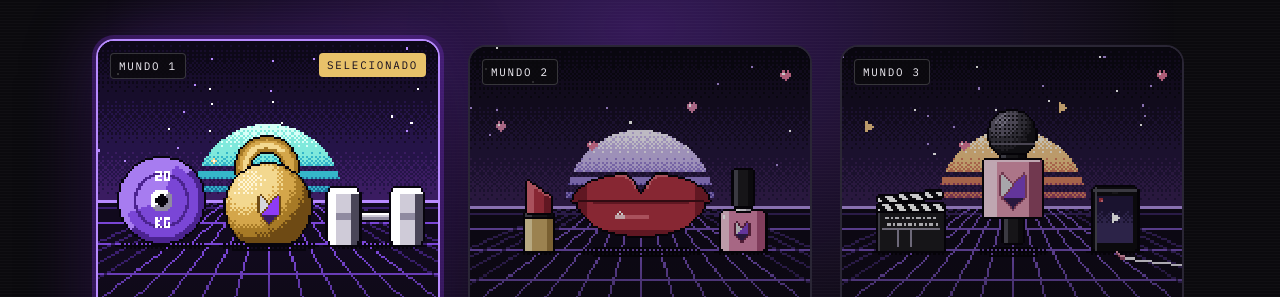
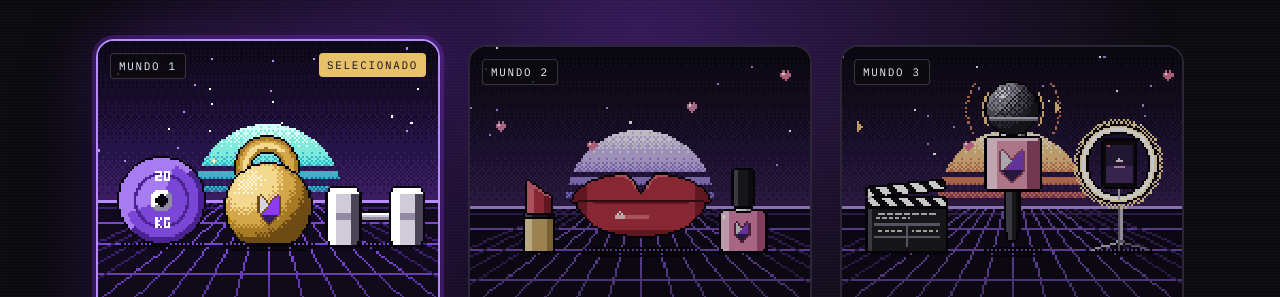
Before and after one commit to mac3dos/mac3dos.github.io, a plain HTML site: page docs/index.html in a window 1280 px wide. Shown: the part 244-541 px from the top of the page. Drawn offline with Linux system fonts and the light colour scheme.

Commit message:
Mundo 3: desenho com ring light, ondas de som e claquete maior
Co-Authored-By: Claude Opus 5.5 <noreply@anthropic.com>

```diff
--- a/docs/index.html
+++ b/docs/index.html
@@ -174,7 +174,7 @@ h1 span{color:var(--purple-soft)}
 
     <a class="world" href="criadores.html" data-i="2">
       <div class="shot">
-        <canvas class="pix" data-scene="criadores" role="img" aria-label="Cena em pixel art: mini microfone com cubo rosa, claquete batendo e celular gravando, com corações subindo"></canvas>
+        <canvas class="pix" data-scene="criadores" role="img" aria-label="Cena em pixel art: microfone com cubo rosa soltando ondas de som, claquete batendo e ring light com celular gravando"></canvas>
         <span class="tag">Mundo 3</span><span class="cursor">Selecionado</span>
         <h2 class="name">Criadores de conteúdo</h2>
       </div>
@@ -441,66 +441,102 @@ function pixelScene(cv, kind){
 
   function criadores(t, hz, fy){
     const bob = Math.round(Math.sin(t * 2.4) * 1.5);
-    const CHALK = col("#8d86a3"), SCR = [col("#24164a"), col("#3b2a6e")], CABLE = col("#e6e1ee");
+    const CHALK = col("#cfcbd8"), CHALK2 = col("#6f6880");
+    const STEEL = ["#1a1822","#34303f","#5a5568","#9a94ad","#e8e4f2"].map(col);
+    const SILV = [col("#6c6780"), col("#b9b4c8"), col("#f4f1fa")];
+    const LIGHT = [col("#ffe7b3"), col("#fff6dc"), col("#ffffff")];
 
-    // claquete, à esquerda: prancha preta com riscos de giz e barra listrada que abre e bate
-    const kx = Math.round(W * .2), kw = Math.round(U * .12), kh = Math.round(U * .14);
+    // claquete, à esquerda: prancha preta com quadro de giz e barra listrada que abre e bate
+    const kx = Math.round(W * .19), kw = Math.round(U * .14), kh = Math.round(U * .16);
     const x0 = kx - kw, x1 = kx + kw, y0 = fy - kh;
     shadow(kx, fy + 1, kw + 3, 2);
-    const chalkY = y0 + Math.round(kh * .45);
+    const r1 = y0 + Math.round(kh * .42), r2 = y0 + Math.round(kh * .72);
     shape(x0, y0, x1, fy, (x, y) => x >= x0 && x <= x1 && y >= y0 && y <= fy, (x, y) => {
-      let c = x === x0 ? DARKC[2] : DARKC[1];
-      if ((y === chalkY && x > x0 + 1 && x < x1 - 1) || (y > chalkY && y < fy - 1 && (x === kx || x === x0 + Math.round(kw * .6)))) c = CHALK;
-      if (y > y0 + 1 && y < chalkY - 1 && x > x0 + 2 && x < x1 - 2 && (y - y0) % 3 === 0 && (x * 7 + y) % 5 < 3) c = col("#d6d5dc");
+      let c = x <= x0 + 1 ? DARKC[2] : DARKC[1];
+      const inner = x > x0 + 2 && x < x1 - 2 && y > y0 + 1 && y < fy - 1;
+      if (inner && (y === r1 || y === r2)) c = CHALK2;
+      if (inner && y > r1 && x === kx) c = CHALK2;
+      // "títulos" escritos a giz
+      if (y === y0 + 3 && x > x0 + 3 && x < x1 - 3 && (x % 4) !== 0) c = CHALK;
+      if (y === y0 + 5 && x > x0 + 3 && x < kx + 2 && (x % 3) !== 0) c = CHALK;
+      if (y === r1 + 3 && ((x > x0 + 3 && x < kx - 2) || (x > kx + 2 && x < x1 - 3)) && (x % 3) !== 1) c = CHALK;
       put(x, y, c);
     });
-    const stripe = (u, v) => ((Math.floor(u) - Math.floor(v)) % 6 + 6) % 6 < 3 ? WHITE : DARKC[0];
-    shape(x0, y0 - 3, x1, y0 - 1, (x, y) => x >= x0 && x <= x1 && y >= y0 - 3 && y <= y0 - 1, (x, y) => put(x, y, stripe(x - x0, y)));
+    const stripe = (u, v) => ((Math.floor(u) - Math.floor(v)) % 8 + 8) % 8 < 4 ? WHITE : DARKC[0];
+    shape(x0, y0 - 4, x1, y0 - 1, (x, y) => x >= x0 && x <= x1 && y >= y0 - 4 && y <= y0 - 1, (x, y) => put(x, y, stripe(x - x0, y)));
     const ph = (t % 2.4) / 2.4;
-    const a = Math.max(0, ph < .75 ? .5 * Math.sin(ph / .75 * Math.PI / 2) : .5 * (1 - (ph - .75) / .06));
-    const pvx = x0, pvy = y0 - 4, L = x1 - x0, ca = Math.cos(a), sa = Math.sin(a);
-    const onBar = (x, y) => { const dx = x - pvx + .5, dy = y - pvy + .5, u = dx * ca - dy * sa, v = dx * sa + dy * ca; return u >= 0 && u <= L && v >= -2.6 && v <= .4; };
-    shape(x0, pvy - Math.ceil(L * .5) - 4, x1 + 1, pvy + 1, onBar, (x, y) => { const dx = x - pvx + .5, dy = y - pvy + .5; put(x, y, stripe(dx * ca - dy * sa, dx * sa + dy * ca)); });
+    const a = Math.max(0, ph < .72 ? .55 * Math.sin(ph / .72 * Math.PI / 2) : .55 * (1 - (ph - .72) / .06));
+    const pvx = x0, pvy = y0 - 5, L = x1 - x0, ca = Math.cos(a), sa = Math.sin(a);
+    const onBar = (x, y) => { const dx = x - pvx + .5, dy = y - pvy + .5, u = dx * ca - dy * sa, v = dx * sa + dy * ca; return u >= 0 && u <= L && v >= -3.6 && v <= .4; };
+    shape(x0, pvy - Math.ceil(L * .56) - 5, x1 + 1, pvy + 1, onBar, (x, y) => { const dx = x - pvx + .5, dy = y - pvy + .5; put(x, y, stripe(dx * ca - dy * sa, dx * sa + dy * ca)); });
+    put(x0, y0 - 5, SILV[2]); put(x0 + 1, y0 - 5, SILV[1]); put(x0, y0 - 4, SILV[1]);
+    // "clap!" quando bate
+    if (ph > .78 && ph < .9) [[-3, -9], [-5, -6], [-2, -12]].forEach(([dx, dy]) => { put(x1 + 2 - dx, y0 + dy, col("#ffc46b")); put(x1 + 3 - dx, y0 + dy - 1, col("#ffc46b")); });
 
-    // celular gravando, à direita: tela com REC piscando e cabo com protetor rosa
-    const px = Math.round(W * .8), pw = Math.round(U * .075), phh = Math.round(U * .23);
-    const qx0 = px - pw, qx1 = px + pw, qy0 = fy - phh;
-    shadow(px, fy + 1, pw + 3, 2);
-    shape(qx0, qy0, qx1, fy, (x, y) => x >= qx0 && x <= qx1 && y >= qy0 && y <= fy && !((y === qy0 || y === fy) && (x === qx0 || x === qx1)), (x, y) => {
-      const inScr = x > qx0 + 1 && x < qx1 - 1 && y > qy0 + 3 && y < fy - 3;
-      let c = x === qx0 + 1 || y === qy0 + 1 ? DARKC[2] : DARKC[0];
-      if (inScr) c = (y - qy0) / phh + dith(x, y) * .3 > .62 ? SCR[1] : SCR[0];
-      if (y === qy0 + 2 && Math.abs(x - px) <= 1) c = DARKC[1];
-      put(x, y, c);
+    // ring light com celular gravando, à direita
+    const rx = Math.round(W * .81), R = Math.round(U * .14), rcy = fy - Math.round(U * .31);
+    shadow(rx, fy + 1, R, 2);
+    // tripé
+    line(rx, rcy + R, rx, fy - 3, SILV[0]); line(rx + 1, rcy + R, rx + 1, fy - 3, SILV[1]);
+    line(rx, fy - 4, rx - Math.round(R * .7), fy, SILV[1]); line(rx + 1, fy - 4, rx + Math.round(R * .7) + 1, fy, SILV[0]); line(rx, fy - 4, rx, fy, SILV[0]);
+    // brilho em volta do anel
+    const pulse = .5 + .5 * Math.sin(t * 3);
+    for (let y = rcy - R - 3; y <= rcy + R + 3; y++) for (let x = rx - R - 3; x <= rx + R + 3; x++) {
+      const d = Math.hypot(x - rx + .5, y - rcy + .5);
+      if (d > R + .6 && d < R + 3 && dith(x, y) < .32 + pulse * .25) put(x, y, col("#ffd98a"));
+    }
+    shape(rx - R, rcy - R, rx + R, rcy + R, (x, y) => { const d = Math.hypot(x - rx + .5, y - rcy + .5); return d <= R && d >= R - 3; }, (x, y) => {
+      const d = Math.hypot(x - rx + .5, y - rcy + .5);
+      put(x, y, d > R - 1 ? LIGHT[0] : d > R - 2 ? LIGHT[2] : LIGHT[1]);
     });
-    if (Math.sin(t * 4) > -.2) { put(qx0 + 3, qy0 + 5, RED[2]); put(qx0 + 4, qy0 + 5, RED[2]); put(qx0 + 3, qy0 + 6, RED[2]); put(qx0 + 4, qy0 + 6, RED[3]); }
-    const PLAY = ["X...","XXX.","XXXX","XXX.","X..."], pcy = qy0 + Math.round(phh * .48);
-    PLAY.forEach((row, j) => [...row].forEach((ch, i) => { if (ch === "X") put(px - 1 + i, pcy - 2 + j, WHITE); }));
-    line(px + 1, fy + 1, px + 5, fy + 4, CABLE); line(px + 5, fy + 4, W - 1, fy + 7, CABLE);
-    for (let i = 0; i < 4; i++) { put(px + 1 + i, fy + 1 + Math.round(i * .75), PINK[1]); put(px + 1 + i, fy + 2 + Math.round(i * .75), PINK[0]); }
+    // celular no meio do anel: tela com REC e um rostinho gravando
+    const pw = Math.max(3, Math.round(R * .38)), phh = Math.round(R * 1.15);
+    const qx0 = rx - pw, qx1 = rx + pw, qy0 = rcy - Math.round(phh / 2), qy1 = qy0 + phh;
+    line(rx, qy1, rx, rcy + R - 2, SILV[1]);
+    shape(qx0, qy0, qx1, qy1, (x, y) => x >= qx0 && x <= qx1 && y >= qy0 && y <= qy1, (x, y) => {
+      const scr = x > qx0 && x < qx1 && y > qy0 + 1 && y < qy1 - 1;
+      put(x, y, scr ? ((y - qy0) / phh > .55 ? col("#4b2a7a") : col("#2a1a4a")) : DARKC[0]);
+    });
+    const fx = rx, fyy = qy0 + Math.round(phh * .45);
+    put(fx, fyy - 1, PINK[2]); put(fx - 1, fyy, PINK[2]); put(fx, fyy, PINK[2]); put(fx + 1, fyy, PINK[2]);
+    for (let x = fx - 2; x <= fx + 2; x++) put(x, fyy + 3, PINK[1]);
+    if (Math.sin(t * 4) > -.2) { put(qx0 + 1, qy0 + 2, RED[2]); put(qx0 + 2, qy0 + 2, RED[3]); }
 
-    // mini microfone no centro: grade redonda, cabo preto e cubo rosa com a logo
-    const mx = Math.round(W / 2), cs = Math.round(U * .2), hw = Math.max(2, Math.round(U * .028));
-    const cb = fy - Math.round(U * .12) + bob, ct = cb - cs, half = Math.round(cs / 2);
-    shadow(mx, fy + 1, half + 3, 3 - (bob > 0 ? 1 : 0));
-    box(mx - hw, cb, mx + hw, fy - 3 + bob, DARKC);
-    const hr = Math.round(U * .085), hcy = ct - hr - 1;
-    ball(mx, hcy, hr, IRON);
+    // microfone no centro: grade de metal, anel prateado, cubo rosa com a logo e cabo comprido
+    const mx = Math.round(W / 2), cs = Math.round(U * .18), hw = Math.max(2, Math.round(U * .026)), half = Math.round(cs / 2);
+    const fl = -2 + bob;
+    const cb = fy - Math.round(U * .2) + fl, ct = cb - cs;
+    shadow(mx, fy + 1, half + 2, 3 - (bob > 0 ? 1 : 0));
+    // cabo afinando para baixo
+    const hb = fy - 2 + fl;
+    shape(mx - hw, cb, mx + hw, hb, (x, y) => { const w = hw - (y - cb) / Math.max(1, hb - cb) * 1.2; return y >= cb && y <= hb && Math.abs(x - mx + .5) <= w + .5; }, (x, y) => put(x, y, x < mx - hw * .3 ? DARKC[2] : x > mx + hw * .4 ? DARKC[0] : DARKC[1]));
+    // anel prateado e cabeça
+    const hr = Math.round(U * .095), hcy = ct - hr - 2;
+    shape(mx - hw - 2, ct - 3, mx + hw + 2, ct - 1, (x, y) => x >= mx - hw - 2 && x <= mx + hw + 2 && y >= ct - 3 && y <= ct - 1, (x, y) => put(x, y, x < mx - hw ? SILV[2] : x > mx + hw ? SILV[0] : SILV[1]));
+    ball(mx, hcy, hr, STEEL);
     for (let y = hcy - hr + 1; y < hcy + hr; y++) for (let x = mx - hr + 1; x < mx + hr; x++) {
       const dx = x - mx + .5, dy = y - hcy + .5;
-      if (dx * dx + dy * dy < (hr - 1.2) * (hr - 1.2) && (x & 1) === 0 && (y & 1) === 0) put(x, y, IRON[0]);
+      if (dx * dx + dy * dy < (hr - 1) * (hr - 1) && (((x + y) & 3) === 0 || ((x - y) & 3) === 0)) put(x, y, (dx + dy < -hr * .4) ? STEEL[2] : STEEL[0]);
     }
-    for (let x = mx - hr + 1; x < mx + hr; x++) put(x, hcy + Math.round(hr * .35), IRON[3]);
-    box(mx - hw - 1, ct - 2, mx + hw + 1, ct - 1, DARKC);
+    for (let x = mx - hr + 1; x < mx + hr; x++) { put(x, hcy + Math.round(hr * .3), SILV[1]); put(x, hcy + Math.round(hr * .3) + 1, SILV[0]); }
+    put(mx - Math.round(hr * .45), hcy - Math.round(hr * .5), WHITE); put(mx - Math.round(hr * .45) + 1, hcy - Math.round(hr * .5), STEEL[4]);
+    // ondas de som saindo da cabeça
+    const wv = (t * 1.6) % 1;
+    [0, .5].forEach(off => {
+      const k = (wv + off) % 1, rr = hr + 2 + k * hr * 1.3, c = k < .5 ? col("#ffc46b") : col("#f2784b");
+      if (k > .85) return;
+      for (let ang = -.6; ang <= .6; ang += .08) [-1, 1].forEach(sd => put(mx + sd * Math.round(Math.cos(ang) * rr), hcy + Math.round(Math.sin(ang) * rr), c));
+    });
+    // cubo com a logo
     box(mx - half, ct, mx + half, cb, PINK);
     for (let x = mx - half + 1; x < mx + half; x++) put(x, ct, PINK[2]);
-    const lw = Math.max(5, Math.round(cs * .42));
+    const lw = Math.max(5, Math.round(cs * .44));
     logo(mx, ct + Math.round((cs - lw * 84 / 56) / 2) + 1, lw, PINK[0]);
 
     // corações e "play" subindo, como curtidas numa live
-    const HEART = [".X.X.","XXXXX","XXXXX",".XXX.","..X.."];
-    [[.35, 0], [.65, 18], [.93, 33], [.06, 9]].forEach(([fx, phs], i) => {
-      const yy = fy - 6 - ((t * 9 + phs) % (fy - 8)), xx = Math.round(W * fx) + Math.round(Math.sin(t * 2 + i) * 2);
+    const HEART = [".X.X.","XXXXX","XXXXX",".XXX.","..X.."], PLAY = ["X..","XX.","XXX","XX.","X.."];
+    [[.36, 0], [.64, 18], [.95, 33], [.04, 9]].forEach(([fxx, phs], i) => {
+      const yy = fy - 6 - ((t * 9 + phs) % (fy - 8)), xx = Math.round(W * fxx) + Math.round(Math.sin(t * 2 + i) * 2);
       const pat = i % 2 ? PLAY : HEART;
       pat.forEach((row, j) => [...row].forEach((ch, k) => { if (ch === "X") put(xx + k, yy + j, i % 2 ? col("#ffc46b") : (j === 1 && k === 1 ? WHITE : col("#ff6d9c"))); }));
     });
```
Also changed, not shown: mac3dos-inicio.html (+79 -43 lines).
